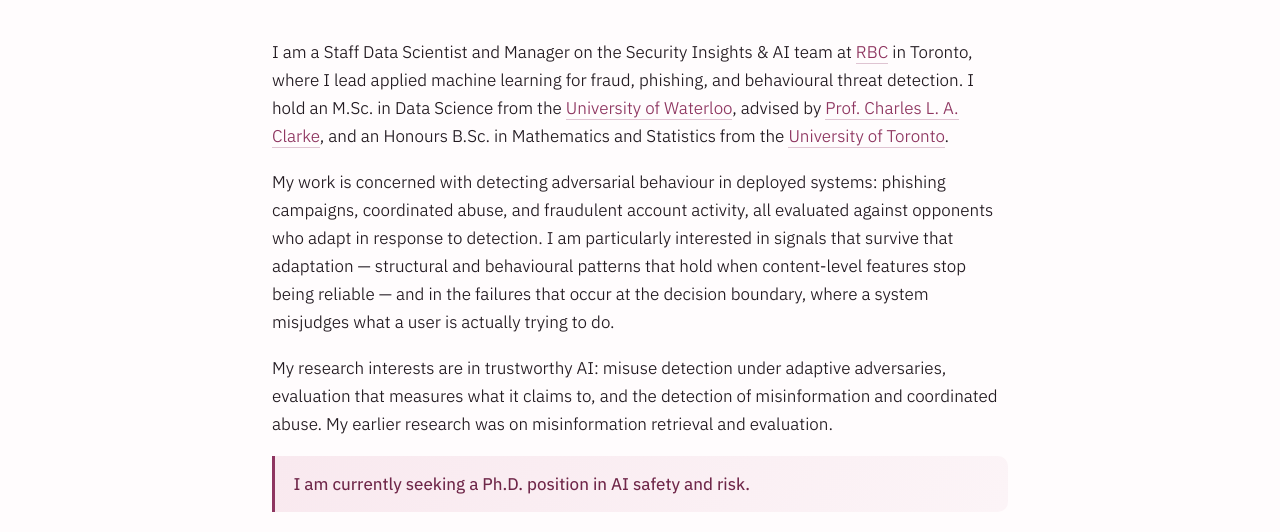
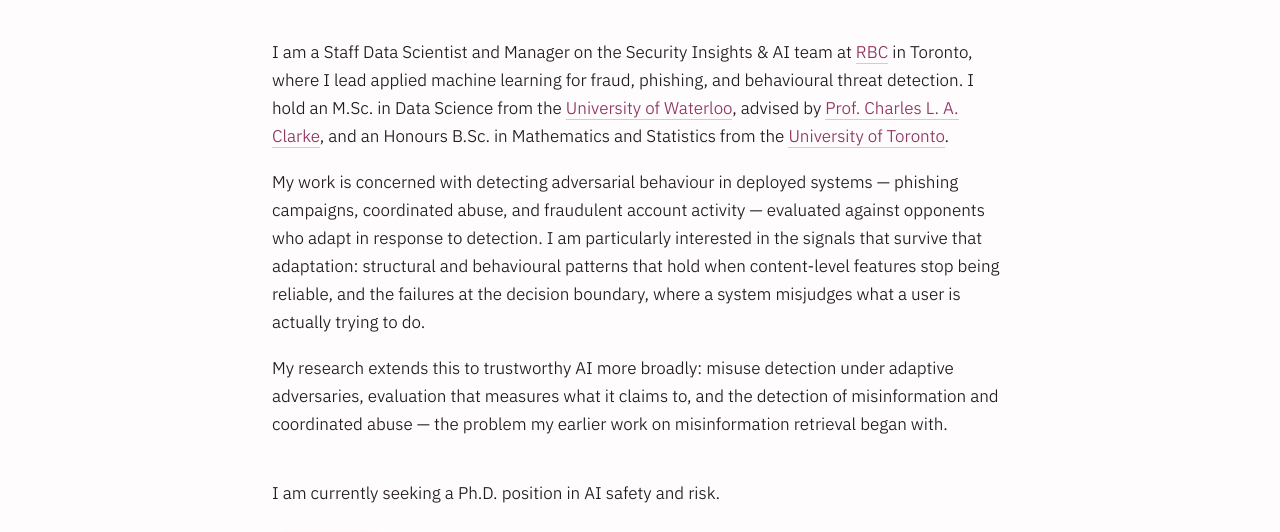
Before and after one commit to rizvisaira/rizvisaira.github.io, a plain HTML site: page index.html in a window 1280 px wide. Shown: the part 417-949 px from the top of the page. Drawn offline with Linux system fonts and the light colour scheme.

Commit message:
Update index.html

```diff
--- a/index.html
+++ b/index.html
@@ -52,19 +52,20 @@
       <a href="https://www.utoronto.ca/">University of Toronto</a>.
     </p>
     <p>
-      My work is concerned with detecting adversarial behaviour in deployed systems: phishing
-      campaigns, coordinated abuse, and fraudulent account activity, all evaluated against
-      opponents who adapt in response to detection. I am particularly interested in signals
-      that survive that adaptation &mdash; structural and behavioural patterns that hold when
-      content-level features stop being reliable &mdash; and in the failures that occur at the
-      decision boundary, where a system misjudges what a user is actually trying to do.
+      My work is concerned with detecting adversarial behaviour in deployed systems &mdash;
+      phishing campaigns, coordinated abuse, and fraudulent account activity &mdash; evaluated
+      against opponents who adapt in response to detection. I am particularly interested in the
+      signals that survive that adaptation: structural and behavioural patterns that hold when
+      content-level features stop being reliable, and the failures at the decision boundary,
+      where a system misjudges what a user is actually trying to do.
     </p>
     <p>
-      My research interests are in trustworthy AI: misuse detection under adaptive
+      My research extends this to trustworthy AI more broadly: misuse detection under adaptive
       adversaries, evaluation that measures what it claims to, and the detection of
-      misinformation and coordinated abuse. My earlier research was on misinformation
-      retrieval and evaluation.
+      misinformation and coordinated abuse &mdash; the problem my earlier work on misinformation
+      retrieval began with.
     </p>
+</div>
     <p class="seeking">
       I am currently seeking a Ph.D. position in AI safety and risk.
     </p>
```
